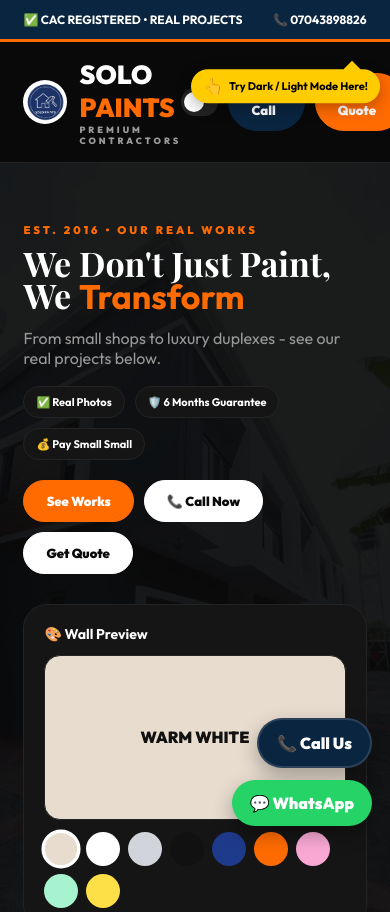
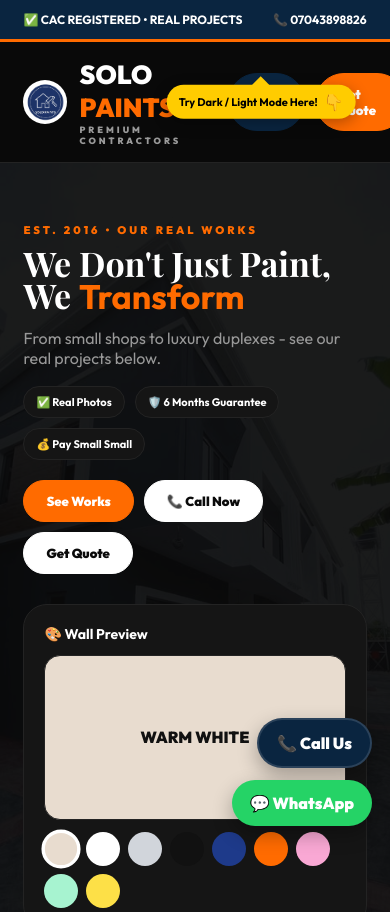
Before and after one commit to big-solo/solo-paints-new, a website: page index.html in a window 390 px wide. Shown: the top 912 px of the page. Drawn offline with nearby package versions, Linux system fonts and the light colour scheme.

Commit message:
fix hint

```diff
--- a/index.html
+++ b/index.html
@@ -1156,58 +1156,59 @@ let data={
   }, 5000);
 </script>
 <div id="theme-hint">
-  <span class="hint-arrow">👆</span>
   <span>Try Dark / Light Mode Here!</span>
+  <span class="hint-arrow">👇</span>
 </div>
 
 <style>
   #theme-hint {
     position: fixed;
-    top: 78px; /* under the header toggle */
-    right: 18px;
-    left: auto;
-    transform: none;
+    top: 88px;
+    left: 50%;
+    right: auto;
+    transform: translateX(-8%);
     background: #ffcc00;
     color: #000;
-    padding: 8px 14px;
+    padding: 8px 16px;
     border-radius: 20px;
     font-weight: bold;
     font-size: 13px;
     z-index: 99999;
-    display: none; /* hide at first */
+    display: none;
     align-items: center;
     gap: 6px;
-    animation: bounceHint 1s infinite;
     box-shadow: 0 4px 15px rgba(0,0,0,0.3);
     white-space: nowrap;
+    animation: bounceHint 1s infinite;
   }
   #theme-hint .hint-arrow {
     font-size: 16px;
   }
-  /* small triangle on top pointing to toggle */
+  /* arrow for top, pointing down to toggle */
   #theme-hint::before {
     content: "";
     position: absolute;
     top: -6px;
-    right: 30px;
+    left: 50%;
     width: 12px;
     height: 12px;
     background: #ffcc00;
-    transform: rotate(45deg);
+    transform: translateX(-50%) rotate(45deg);
   }
   @keyframes bounceHint {
-    0%, 100% { transform: translateY(0); }
-    50% { transform: translateY(-4px); }
+    0%, 100% { transform: translateX(-8%) translateY(0); }
+    50% { transform: translateX(-8%) translateY(4px); }
   }
   @media (max-width: 480px) {
     #theme-hint {
-      top: 72px;
-      right: 10px;
+      top: 82px;
       font-size: 11px;
       padding: 7px 12px;
+      transform: translateX(-15%);
     }
-    #theme-hint::before {
-      right: 22px;
+    @keyframes bounceHint {
+      0%, 100% { transform: translateX(-15%) translateY(0); }
+      50% { transform: translateX(-15%) translateY(4px); }
     }
   }
 </style>
@@ -1216,24 +1217,18 @@ let data={
 window.addEventListener('load', () => {
   const hint = document.getElementById('theme-hint');
   if(!hint) return;
-
-  // DON'T show on preloader - wait 2.5 sec after page load
   setTimeout(() => {
-    // if preloader still dey, wait small more
     const preloader = document.getElementById('preloader') || document.querySelector('.preloader');
     if(preloader && getComputedStyle(preloader).display !== 'none'){
       setTimeout(() => hint.style.display = 'flex', 1500);
     } else {
       hint.style.display = 'flex';
     }
-
-    // comot after 6 secs
     setTimeout(() => {
       hint.style.transition = '0.5s';
       hint.style.opacity = '0';
       setTimeout(()=> hint.remove(), 500);
     }, 6000);
-
   }, 2500);
 });
 </script>
```
